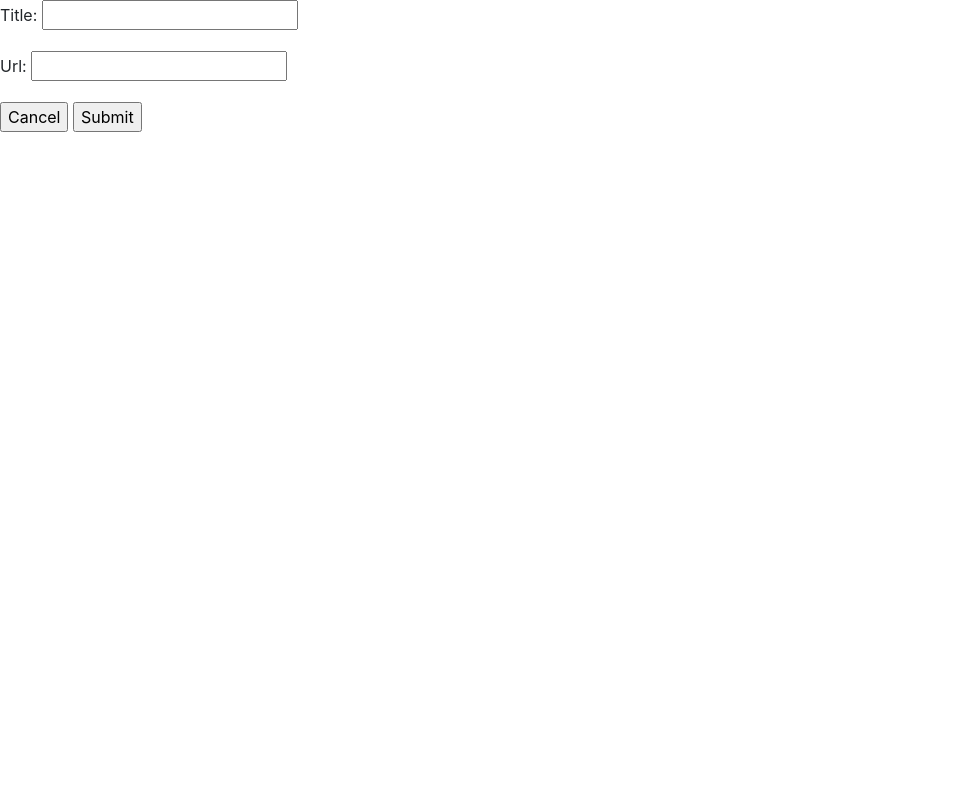
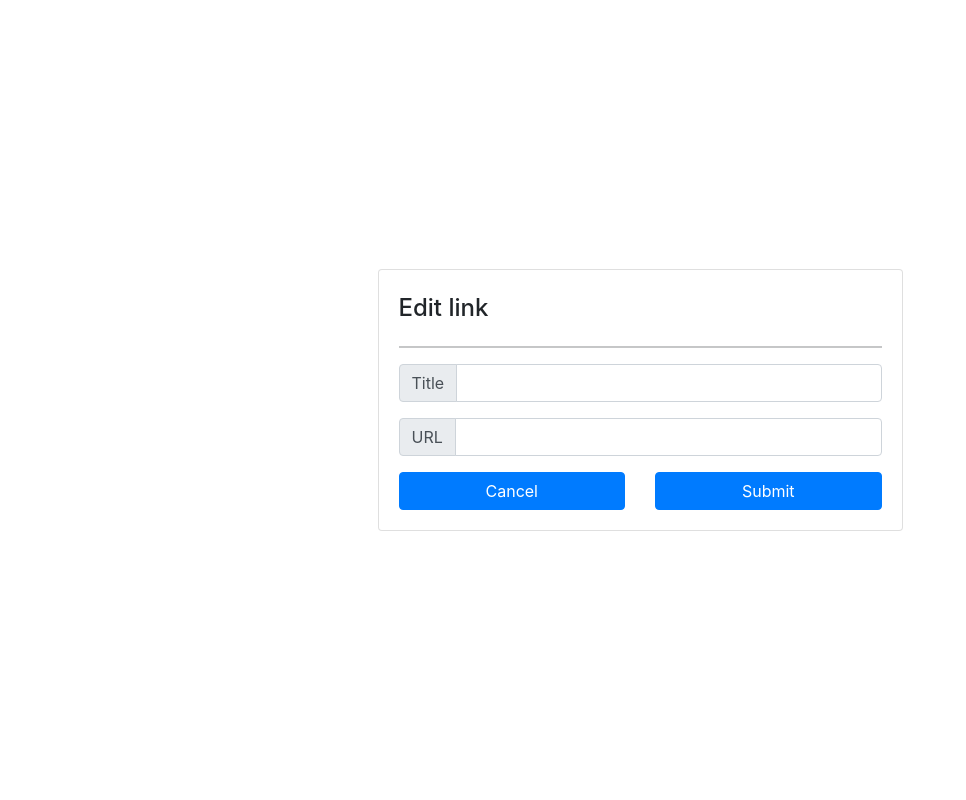
Before and after one commit to CosmoSt4r/linker-app, a Django app: template home/templates/edit_link.html in a window 1280 px wide. Shown: the whole page, without its empty margins (0-966 px from the left). Run offline with Django 3.2, Linux system fonts and the light colour scheme; the template is opened without the code that fills it: values that come from a table or form of the project are taken from there, others are empty; some libraries are stand-ins or nearby versions.

Commit message:
Edit link template bootstraped

```diff
--- a/home/forms.py
+++ b/home/forms.py
@@ -4,6 +4,9 @@ from django import forms
 class LinkAddForm(forms.Form):
     title = forms.CharField(max_length=64)
     url = forms.CharField()
+
+    title.widget.attrs.update({'class' : 'form-control'})
+    url.widget.attrs.update({'class' : 'form-control'})
 
     def clean_title(self):
         title = self.cleaned_data.get("title")
--- a/home/templates/edit_link.html
+++ b/home/templates/edit_link.html
@@ -4,11 +4,42 @@
 
 {% block content %}
 
-    <form method='POST'>
-        {% csrf_token %}
-        {{ form.as_p }}
-        <input type="submit" name="cancel" value="Cancel" />
-        <input type="submit" name="submit" value="Submit" />
-    </form>
+<div class="container d-flex justify-content-md-center align-items-center vh-100">
+    <aside class="col-sm-6">
+        <div class="card">
+            <article class="card-body">
+                <h4 class="card-title mb-4 mt-1">Edit link</h4>
+                <hr>
+                <form method='POST'>
+                {% csrf_token %}
+
+                <div class="form-group">
+                    <div class="input-group">
+                        <span class="input-group-text">Title</span>
+                        {{ form.title }}
+                    </div>
+                </div> <!-- form-group// -->
+
+                <div class="form-group">
+                    <div class="input-group">
+                        <span class="input-group-text">URL</span>
+                        {{ form.url }}
+                    </div>
+                </div> <!-- form-group// -->
+
+                <div class="row">
+                    <div class="col-md-6">
+                        <input type="submit" name="cancel" class="btn btn-primary btn-block" value='Cancel' />
+                    </div>
+                    <div class="col-md-6 text-right">
+                        <input type="submit" name="submit" class="btn btn-primary btn-block" value='Submit' />
+                    </div>
+                </div> <!-- .row// -->
+
+            </form>
+            </article>
+            </div> <!-- card.// -->
+    </aside>
+</div>
 
 {% endblock %}
```
